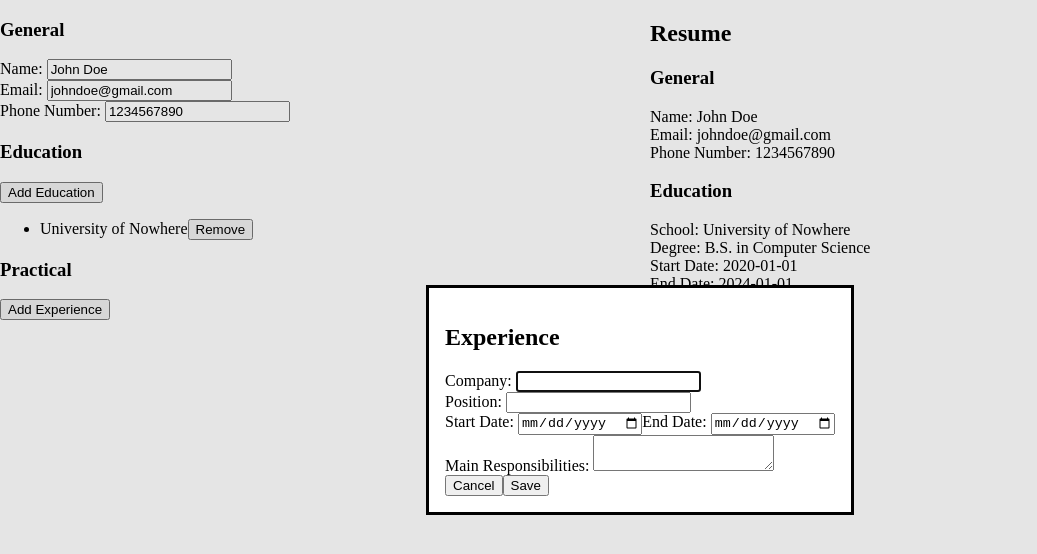
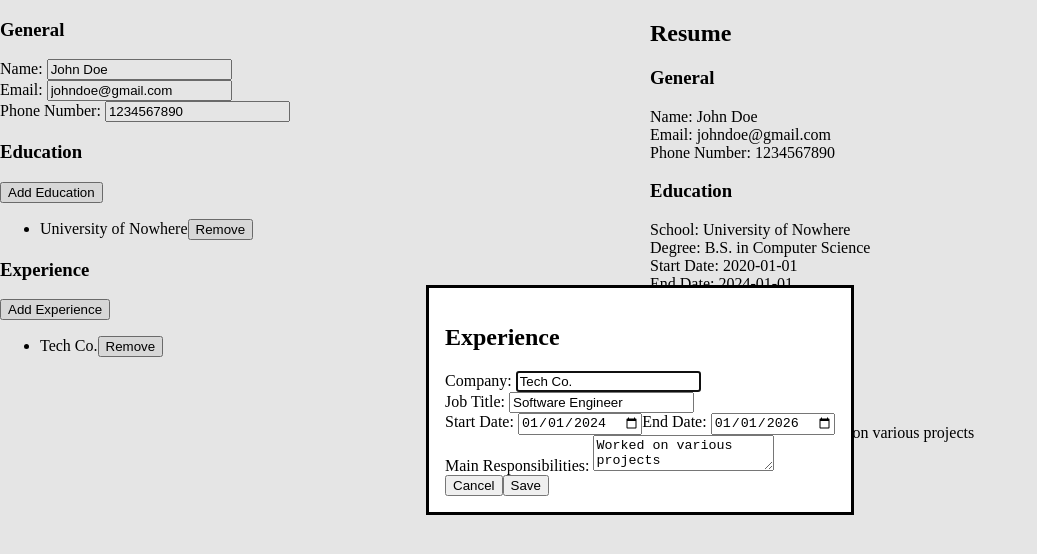
Before and after one commit to ASH-WIN-10/cv-builder, a React (Vite) app: page / in a window 1280 px wide. Both pictures are taken after a click on the button "Add Experience". Shown: the top 554 px of the page, without its empty margins (0-1037 px from the left). Built offline with nearby package versions, Linux system fonts and the light colour scheme.

Commit message:
display the 'experience' data in the resume, add remove 'experience' functionalty

```diff
--- a/src/components/PracticalExpSection.jsx
+++ b/src/components/PracticalExpSection.jsx
@@ -15,9 +15,17 @@ export default function PracticalExpSection({ resume, updateResume }) {
         dialogRef.current?.close()
     }
 
+    function removeExperience() {
+        updateResume({
+            ...resume, practicalExp: resume.practicalExp.filter(
+                (exp) => exp.companyName !== experience.companyName)
+        })
+    }
+
+    const { companyName, jobTitle, startDate, endDate, jobDesc } = experience
     return (
         <div id="practicalExperience">
-            <h3>Practical</h3>
+            <h3>Experience</h3>
             <button onClick={() => dialogRef.current?.showModal()}>Add Experience</button>
 
             <dialog ref={dialogRef}>
@@ -25,30 +33,39 @@ export default function PracticalExpSection({ resume, updateResume }) {
                 <form>
                     <div>
                         <label htmlFor="companyName">Company: </label>
-                        <input type="text" name="companyName" onChange={handleInputChange} />
+                        <input type="text" name="companyName" value={companyName} onChange={handleInputChange} />
                     </div>
 
                     <div>
-                        <label htmlFor="positionTitle">Position: </label>
-                        <input type="text" name="positionTitle" onChange={handleInputChange} />                    </div>
+                        <label htmlFor="jobTitle">Job Title: </label>
+                        <input type="text" name="jobTitle" value={jobTitle} onChange={handleInputChange} />                    </div>
 
                     <div>
                         <label htmlFor="startDate">Start Date: </label>
-                        <input type="date" name="startDate" onChange={handleInputChange} />
+                        <input type="date" name="startDate" value={startDate} onChange={handleInputChange} />
 
                         <label htmlFor="endDate">End Date: </label>
-                        <input type="date" name="endDate" onChange={handleInputChange} />
+                        <input type="date" name="endDate" value={endDate} onChange={handleInputChange} />
                     </div>
 
                     <div>
                         <label htmlFor="jobDescr">Main Responsibilities: </label>
-                        <textarea name="jobDescr" onChange={handleInputChange} />
+                        <textarea name="jobDescr" value={jobDesc} onChange={handleInputChange} />
                     </div>
 
                     <button type="button" onClick={() => dialogRef.current?.close()}>Cancel</button>
                     <button onClick={addNewExperience}>Save</button>
                 </form>
             </dialog>
+
+            <ul>
+                {resume.practicalExp.map((exp) => (
+                    <li key={exp.companyName}>
+                        {exp.companyName}
+                        <button onClick={removeExperience}>Remove</button>
+                    </li>
+                ))}
+            </ul>
         </div>
     )
 }
--- a/src/components/Resume.jsx
+++ b/src/components/Resume.jsx
@@ -20,6 +20,18 @@ export default function Resume(props) {
                     </div>
                 ))}
             </div>
+            <div>
+                <h3>Experiences</h3>
+                {resume.practicalExp.map((exp) => (
+                    <div key={exp.companyName}>
+                        <span>Company: {exp.companyName}</span><br />
+                        <span>Job Title: {exp.jobTitle}</span><br />
+                        <span>Start Date: {exp.startDate}</span><br />
+                        <span>End Date: {exp.endDate}</span><br />
+                        <span>Main Responsibilities: {exp.jobDesc}</span><br />
+                    </div>
+                ))}
+            </div>
         </div>
     )
 }
```
Also changed, not shown: 1 other file (tests, documents, lock files or other folders).
